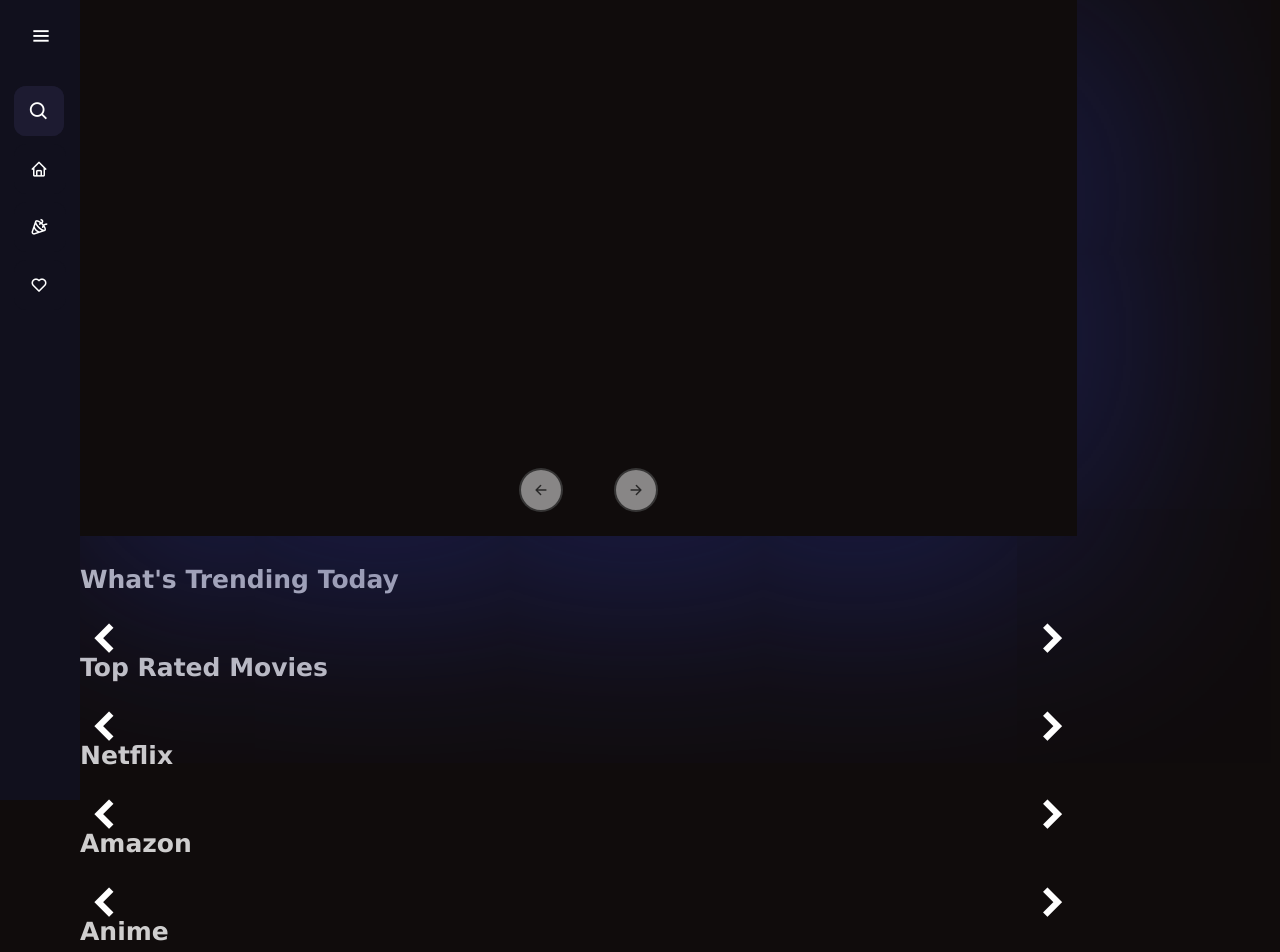
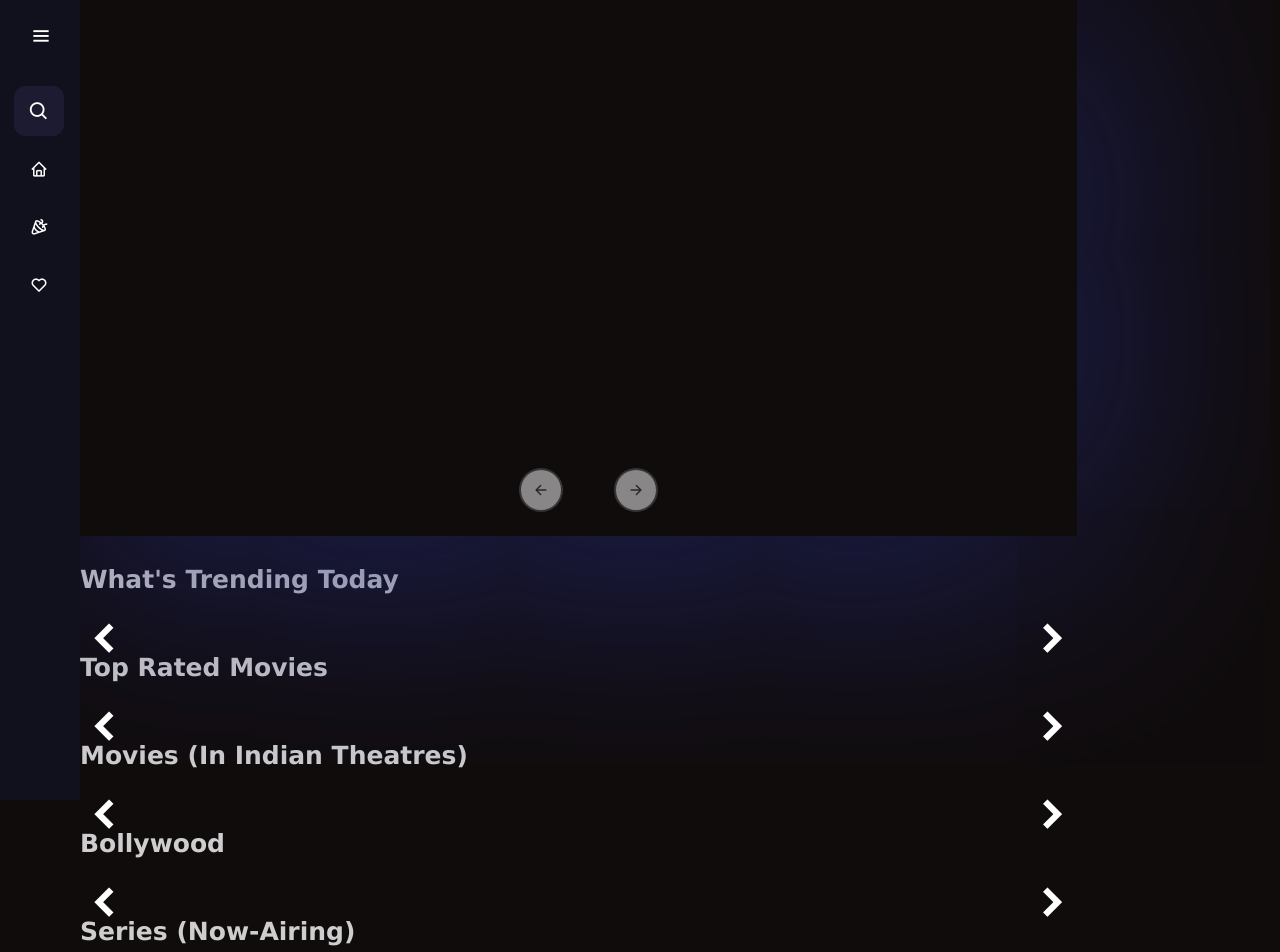
Before and after one commit to Jayvardhan7324/bingemaster, a plain HTML site: page index.html in a window 1280 px wide. Shown: the top 952 px of the page. Drawn offline with nearby package versions, Linux system fonts and the light colour scheme; no server answers.

Commit message:
Update index.html

```diff
--- a/index.html
+++ b/index.html
@@ -136,7 +136,7 @@
 
     <div id="MoviesInd">
       <p style="color: #fff;font-family: Verdana, Geneva, Tahoma, sans-serif;opacity: 0.8">
-           Netflix
+          Movies (In Indian Theatres)
       </p>
   </div>
 <br>
@@ -152,7 +152,7 @@
 
   <div id="Bollywood">
     <p style="color: #fff;font-family: Verdana, Geneva, Tahoma, sans-serif;opacity: 0.8">
-        Amazon
+        Bollywood
     </p>
 </div>
 <br>
@@ -168,7 +168,7 @@
 
     <div id="Series">
         <p style="color: #fff;font-family: Verdana, Geneva, Tahoma, sans-serif;opacity: 0.8">
-            Anime
+            Series (Now-Airing)
         </p>
     </div>
 <br>
```
